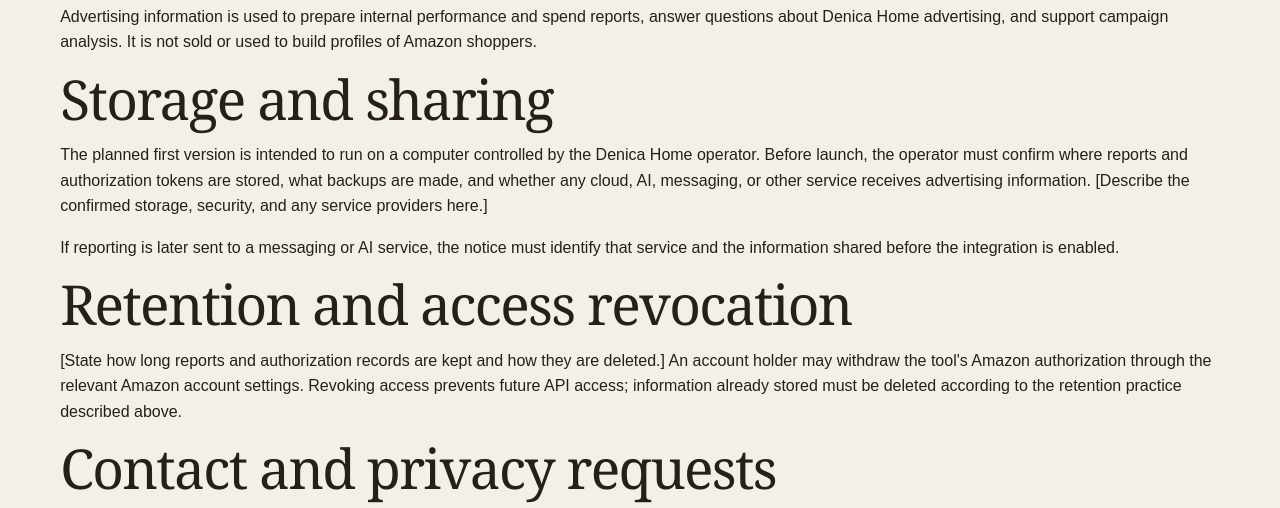
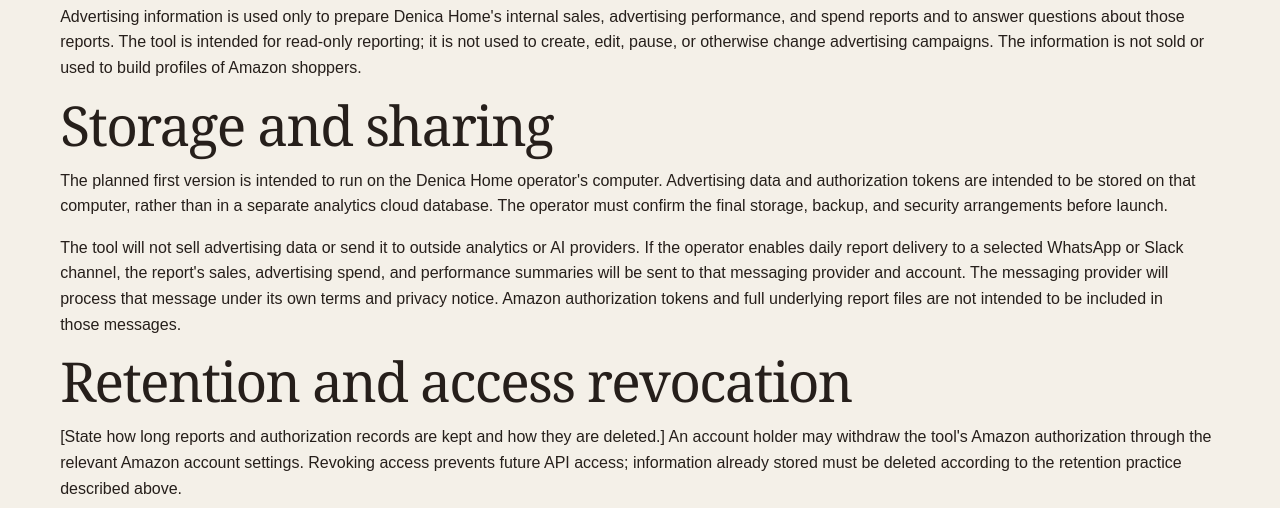
Before and after one commit to denicahome/denicahome.github.io, a plain HTML site: page privacy-policy.html in a window 1280 px wide. Shown: the part 751-1259 px from the top of the page. Drawn offline with Linux system fonts and the light colour scheme.

Commit message:
Clarify report-only data use and messaging delivery

```diff
--- a/privacy-policy.html
+++ b/privacy-policy.html
@@ -45,22 +45,27 @@
 
           <h2>How information is used</h2>
           <p>
-            Advertising information is used to prepare internal performance and spend reports, answer
-            questions about Denica Home advertising, and support campaign analysis. It is not sold or
-            used to build profiles of Amazon shoppers.
+            Advertising information is used only to prepare Denica Home's internal sales, advertising
+            performance, and spend reports and to answer questions about those reports. The tool is
+            intended for read-only reporting; it is not used to create, edit, pause, or otherwise
+            change advertising campaigns. The information is not sold or used to build profiles of
+            Amazon shoppers.
           </p>
 
           <h2>Storage and sharing</h2>
           <p>
-            The planned first version is intended to run on a computer controlled by the Denica Home
-            operator. Before launch, the operator must confirm where reports and authorization tokens
-            are stored, what backups are made, and whether any cloud, AI, messaging, or other service
-            receives advertising information. [Describe the confirmed storage, security, and any
-            service providers here.]
+            The planned first version is intended to run on the Denica Home operator's computer.
+            Advertising data and authorization tokens are intended to be stored on that computer,
+            rather than in a separate analytics cloud database. The operator must confirm the final
+            storage, backup, and security arrangements before launch.
           </p>
           <p>
-            If reporting is later sent to a messaging or AI service, the notice must identify that
-            service and the information shared before the integration is enabled.
+            The tool will not sell advertising data or send it to outside analytics or AI providers.
+            If the operator enables daily report delivery to a selected WhatsApp or Slack channel,
+            the report's sales, advertising spend, and performance summaries will be sent to that
+            messaging provider and account. The messaging provider will process that message under
+            its own terms and privacy notice. Amazon authorization tokens and full underlying report
+            files are not intended to be included in those messages.
           </p>
 
           <h2>Retention and access revocation</h2>
```
